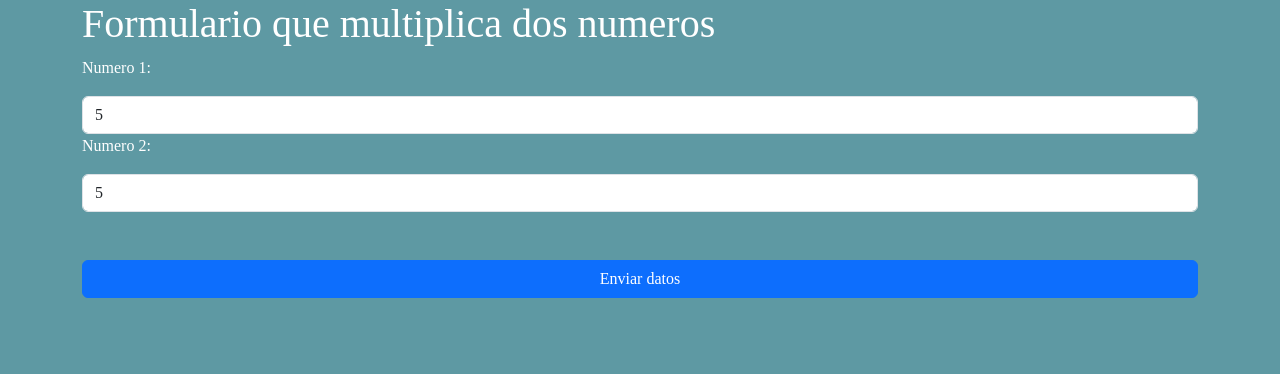
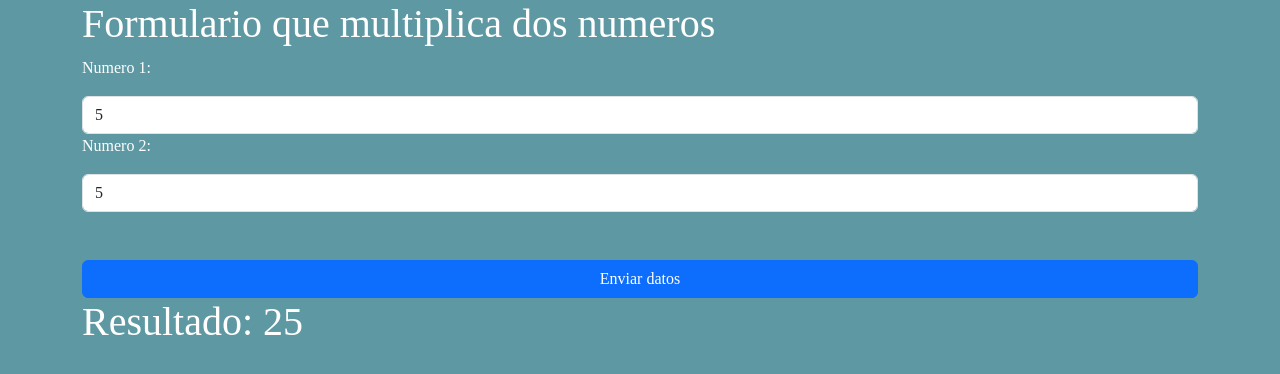
Before and after one commit to XennaRush/multiplicacion_con_js, a plain HTML site: page index.html in a window 1280 px wide. Both pictures are taken after typing "5", "5" into the empty fields and a click on the button "Enviar datos". Drawn offline with Linux system fonts and the light colour scheme.

Commit message:
actualicé index.html y script.js

```diff
--- a/index.html
+++ b/index.html
@@ -16,6 +16,7 @@
             <label for="n2">Numero 2: </label>
             <input type="number" name="n2" id="" class="form-control mt-3">
             <button type="submit" class="btn btn-primary col-12 mt-5">Enviar datos</button>
+            <h1 id="resultado">Resultado: </h1>
         </form>
     </div>
 </body>
--- a/js/script.js
+++ b/js/script.js
@@ -1,5 +1,4 @@
-const formulario = document.getElementById("formulario");
-const resultado = document.getElementById("resultado");
+/*const formulario = document.getElementById("formulario");
 
 formulario.addEventListener("submit", function(event) {
     event.preventDefault();
@@ -10,4 +9,16 @@ formulario.addEventListener("submit", function(event) {
     console.log("Número 1:", n1);
     console.log("Número 2:", n2);
     console.log("La multiplicación es:", m);
+});*/
+
+const formulario = document.getElementById("formulario");
+
+formulario.addEventListener("submit", function(event) {
+    event.preventDefault();
+    const datos = new FormData(formulario);
+    console.log(datos.get("n1"))
+    console.log(datos.get("n2"))
+    const r = datos.get("n1") * datos.get("n2")
+    const resultado = document.getElementById("resultado");
+    resultado.innerHTML= "Resultado: "+r
 });
```
